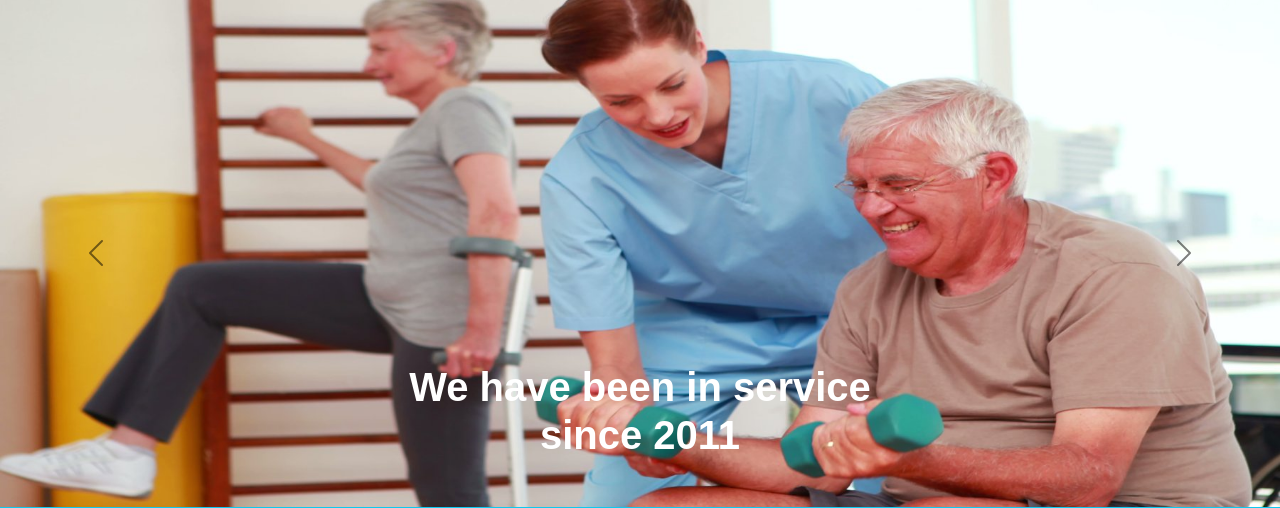
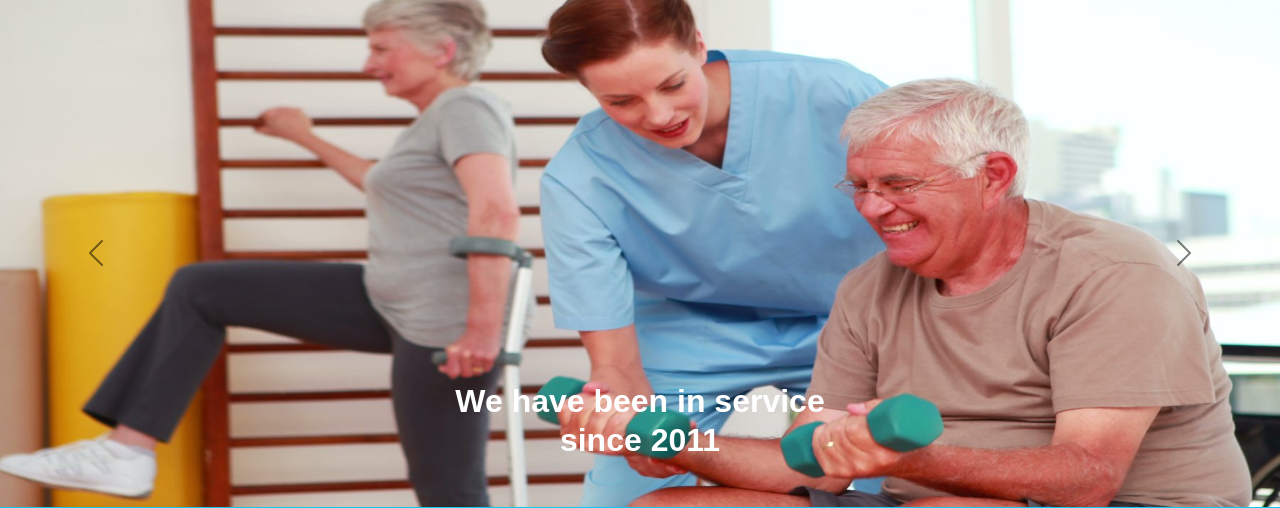
Before and after one commit to tramkris/physiopulze, a Django app: page / in a window 1280 px wide. Shown: the part 113-621 px from the top of the page. Run offline with Django 3.2, Linux system fonts and the light colour scheme.

Commit message:
Update carousel.html
updated h1 to h2

```diff
--- a/physio/template/carousel.html
+++ b/physio/template/carousel.html
@@ -5,19 +5,19 @@
         <div class="carousel-item active" data-bs-interval="10000">
             <img src="{% static 'imagescarousel/4929516.jpg' %}" class="d-block w-100" alt="We have been in service since 2011">
             <div class="carousel-caption">
-                <h1 class='text-white fw-bold'>We have been in service <br> since 2011</h1>
+                <h2 class='text-white fw-bold'>We have been in service <br> since 2011</h2>
             </div>
         </div>
         <div class="carousel-item" data-bs-interval="2000">
             <img src="{% static 'imagescarousel/804212.jpg' %}" class="d-block w-100" alt="We are providing specialised physiotherapy treatments">
             <div class="carousel-caption">
-                <h1 class='text-white fw-bold'>We are providing specialised <br> physiotherapy treatments</h1>
+                <h2 class='text-white fw-bold'>We are providing specialised <br> physiotherapy treatments</h2>
             </div>
         </div>
         <div class="carousel-item">
             <img src="{% static 'imagescarousel/pexels-yankrukov-5793682.jpg' %}" class="d-block w-100" alt="Honesty and integrity in practices">
             <div class="carousel-caption">
-                <h1 class='text-white fw-bold'>Honesty and integrity in <br> practices</h1>
+                <h2 class='text-white fw-bold'>Honesty and integrity in <br> practices</h2>
             </div>
         </div>
     </div>
```
